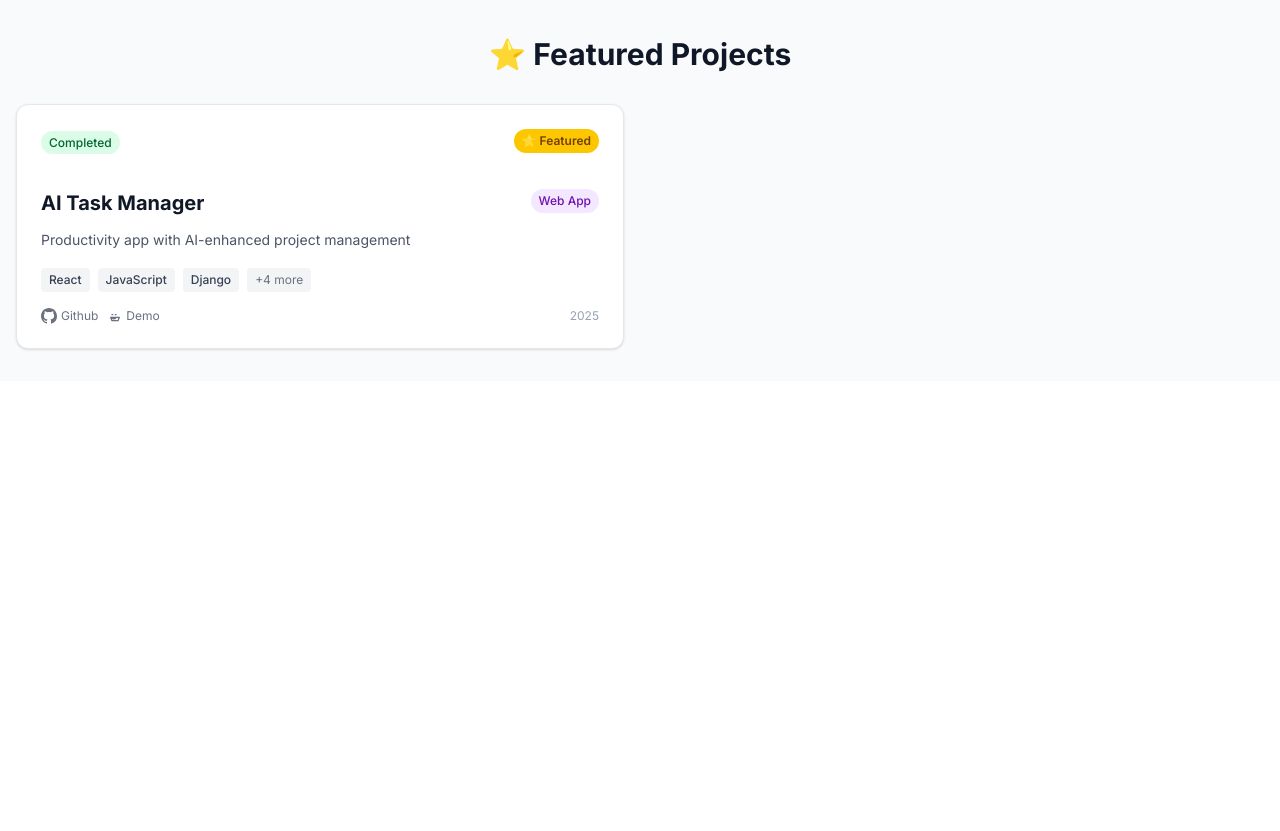
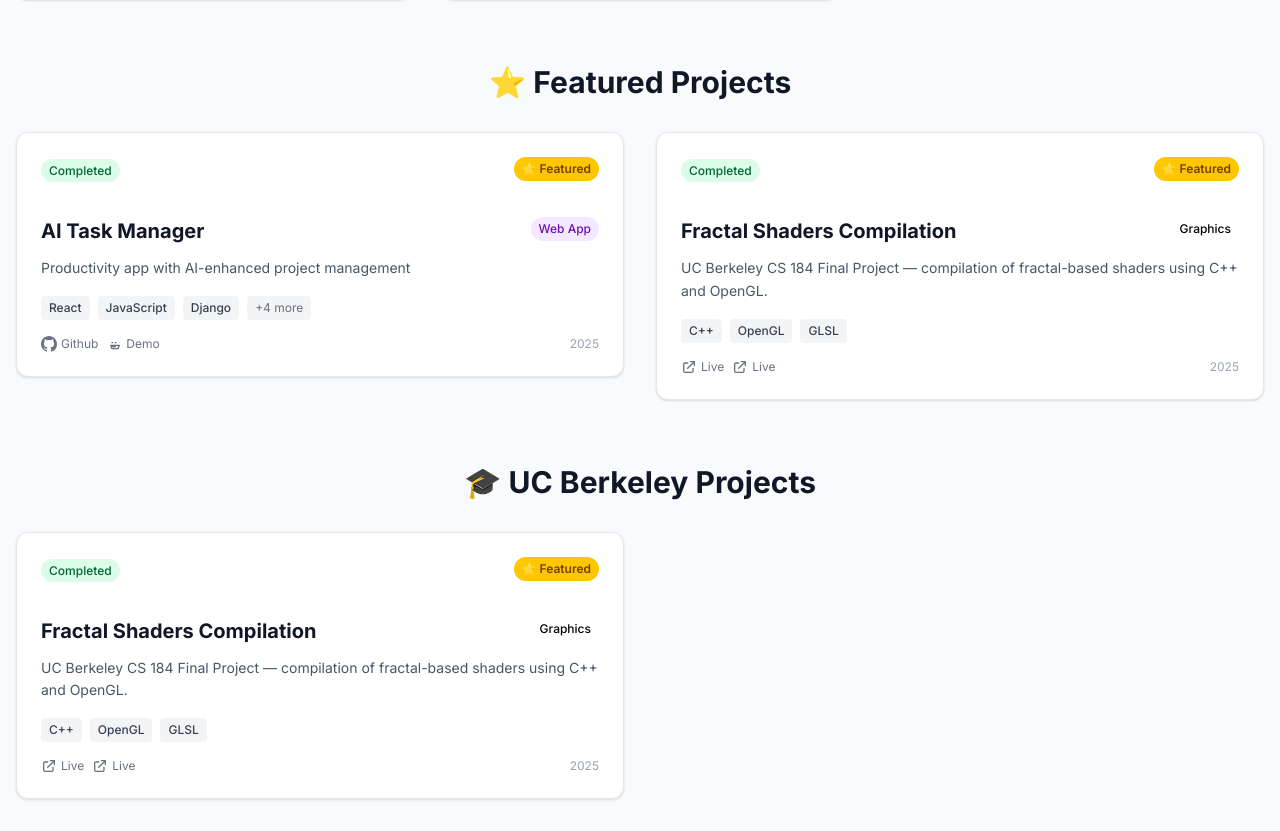
Before and after one commit to NicoV7/my-portfolio, a Next.js app: page /projects in a window 1280 px wide. Shown: the part 766-1597 px from the top of the page. Before the commit the page ends 1147 px from the top, so only its background shows below. Built offline with nearby package versions, Linux system fonts and the light colour scheme.

Commit message:
Updated Project Sections with Mandelbrot Fractal Shaders and UC Berkeley Project Section

```diff
--- a/package.json
+++ b/package.json
@@ -10,7 +10,7 @@
   },
   "dependencies": {
     "framer-motion": "^12.23.0",
-    "next": "15.3.5",
+    "next": "^15.5.3",
     "react": "^19.0.0",
     "react-dom": "^19.0.0"
   },
--- a/src/app/components/ProjectCard.tsx
+++ b/src/app/components/ProjectCard.tsx
@@ -106,9 +106,9 @@ export default function ProjectCard({ project, onClick, index }: ProjectCardProp
         {/* Links Preview */}
         <div className="flex items-center justify-between">
           <div className="flex gap-2">
-            {project.links.slice(0, 2).map((link) => (
+            {project.links.slice(0, 2).map((link, index) => (
               <div
-                key={link.type}
+                key={`${link.type}-${index}`}
                 className="flex items-center gap-1 text-xs text-gray-500 dark:text-gray-400"
               >
                 {link.type === 'github' && (
--- a/src/app/layout.tsx
+++ b/src/app/layout.tsx
@@ -37,7 +37,7 @@ function ThemeInitScript() {
 export default function RootLayout({ children }: { children: React.ReactNode }) {
   return (
     <html lang="en" suppressHydrationWarning>
-      <body className={`${inter.className} bg-white text-black dark:bg-gray-900 dark:text-white`}>
+      <body className={`${inter.className} bg-white text-black dark:bg-gray-900 dark:text-white`} suppressHydrationWarning>
         <ThemeInitScript />
         <ThemeToggle />
         <AnimatedPageWrapper>{children}</AnimatedPageWrapper>
--- a/src/app/projects/page.tsx
+++ b/src/app/projects/page.tsx
@@ -17,6 +17,7 @@ export default function ProjectsPage() {
   const {
     projects: filteredProjects,
     featuredProjects,
+    ucBerkeleyProjects,
     filters,
     sort,
     searchTerm,
@@ -175,6 +176,36 @@ export default function ProjectsPage() {
               </div>
             </motion.div>
           )}
+
+          {/* UC Berkeley Projects Section */}
+          {!hasActiveFilters && ucBerkeleyProjects.length > 0 && (
+            <motion.div
+              initial={{ opacity: 0, y: 20 }}
+              animate={{ opacity: 1, y: 0 }}
+              transition={{ duration: 0.6, delay: 0.5 }}
+              className="mt-16"
+            >
+              <h2 className="text-3xl font-bold text-gray-900 dark:text-white mb-8 text-center">
+                🎓 UC Berkeley Projects
+              </h2>
+              <div className="grid grid-cols-1 lg:grid-cols-2 gap-8">
+                {ucBerkeleyProjects.map((project, index) => (
+                  <motion.div
+                    key={project.id}
+                    initial={{ opacity: 0, x: index % 2 === 0 ? -20 : 20 }}
+                    animate={{ opacity: 1, x: 0 }}
+                    transition={{ duration: 0.6, delay: 0.1 * index }}
+                  >
+                    <ProjectCard
+                      project={project}
+                      onClick={() => setSelectedProject(project)}
+                      index={index}
+                    />
+                  </motion.div>
+                ))}
+              </div>
+            </motion.div>
+          )}
         </div>
 
         {/* Project Modal */}
--- a/src/data/projects.ts
+++ b/src/data/projects.ts
@@ -75,6 +75,68 @@ export const projects: Project[] = [
     myRole: 'Lead Developer',
     clientType: 'personal',
     displayOrder: 1
+  },
+
+  {
+    id: '2',
+    slug: 'shaders-project',
+    title: 'Fractal Shaders Compilation',
+    shortDescription: 'UC Berkeley CS 184 Final Project — compilation of fractal-based shaders using C++ and OpenGL.',
+    fullDescription: `A collaborative final project for UC Berkeley’s Computer Graphics course (CS 184).
+  We built a suite of shaders inspired by the Mandelbrot set and fractal geometry, progressively extending
+  our base implementation with fog effects, phong lighting, and experimental fractal visuals.
+  Using OpenGL and Shadertoy for iteration, we explored visual complexity, GPU performance trade-offs,
+  and creative mathematical art.`,
+    status: 'completed',
+    category: 'graphics',
+    featured: true,
+
+    startDate: '2025-03-31',
+    endDate: '2025-04-30',
+    lastUpdated: '2025-04-30',
+
+    technologies: {
+      frontend: ['C++','OpenGL', 'GLSL'],
+      backend: [],
+      database: [],
+      deployment: ['Shadertoy'],
+      tools: ['Shadertoy','OpenGL']
+    },
+    primaryTech: ['C++','OpenGL', 'GLSL'],
+
+    images: [],
+
+    links: [
+      { type: 'live', url: 'https://www.shadertoy.com/view/lccXDj', label: 'Death of Our Sun Mandelbrot' },
+      { type: 'live', url: 'https://www.shadertoy.com/view/lccSW2', label: 'CALiflower' },
+      {type: 'live', url: 'https://www.shadertoy.com/view/XfcSD2', label: 'Phong + Fog'}
+    ],
+
+    features: [
+      { title: 'Mandelbrot Base Shader', description: 'Implemented Mandelbrot fractal rendering with zoom & coloring', implemented: true },
+    { title: 'Fractal Variations', description: 'Explored visual complexity with CALiflower and other fractal variants', implemented: true },
+    { title: 'Phong Shading + Fog', description: 'Combined classic lighting models with fog for depth & atmosphere', implemented: true },
+    { title: 'Interactive Exploration', description: 'Enabled real-time tweaking of fractal parameters on Shadertoy', implemented: true }
+    ],
+
+    challenges: [
+      'Optimizing shader performance to run smoothly on the GPU',
+      'Balancing mathematical accuracy with visually appealing aesthetics',
+      'Debugging GLSL shaders without standard debugging tools'
+    ],
+
+    learnings: [
+      'Strengthened understanding of fractals and complex number mathematics',
+      'Hands-on experience writing shaders in GLSL and debugging rendering issues',
+      'Learned GPU performance profiling and optimization techniques',
+      'Gained deeper appreciation for the intersection of math and art in graphics programming'
+    ],
+
+    tags: ['Computer Graphics', 'Shaders', 'Fractals', 'OpenGL', 'GLSL'],
+    teamSize: 4,
+    myRole: 'Developer / Product Manager',
+    clientType: 'UC Berkeley',
+    displayOrder: 2
   }
 ]
 
--- a/src/hooks/useProjects.ts
+++ b/src/hooks/useProjects.ts
@@ -82,6 +82,11 @@ export function useProjects() {
       .sort((a, b) => a.displayOrder - b.displayOrder)
   }, [])
 
+  const ucBerkeleyProjects = useMemo(() => {
+    return allProjects.filter(project => project.clientType === 'UC Berkeley')
+      .sort((a, b) => a.displayOrder - b.displayOrder)
+  }, [])
+
   const clearFilters = () => {
     setFilters({})
     setSearchTerm('')
@@ -102,6 +107,7 @@ export function useProjects() {
     // Data
     projects: filteredAndSortedProjects,
     featuredProjects,
+    ucBerkeleyProjects,
     allProjects,
 
     // Actions
--- a/src/types/project.ts
+++ b/src/types/project.ts
@@ -1,6 +1,6 @@
 export type ProjectStatus = 'completed' | 'in-progress' | 'planned' | 'archived'
 
-export type ProjectCategory = 'web-app' | 'mobile' | 'desktop' | 'library' | 'api' | 'tool' | 'game' | 'other'
+export type ProjectCategory = 'web-app' | 'mobile' | 'desktop' | 'library' | 'api' | 'tool' | 'game' | 'graphics' | 'other'
 
 export type TechnologyStack = {
   frontend?: string[]
@@ -73,7 +73,7 @@ export interface Project {
   tags: string[]
   teamSize?: number
   myRole?: string
-  clientType?: 'personal' | 'freelance' | 'company' | 'open-source'
+  clientType?: 'personal' | 'freelance' | 'company' | 'open-source' | 'UC Berkeley'
 
   // SEO & Display
   seoTitle?: string
```
Also changed, not shown: 2 other files (tests, documents, lock files or other folders).
